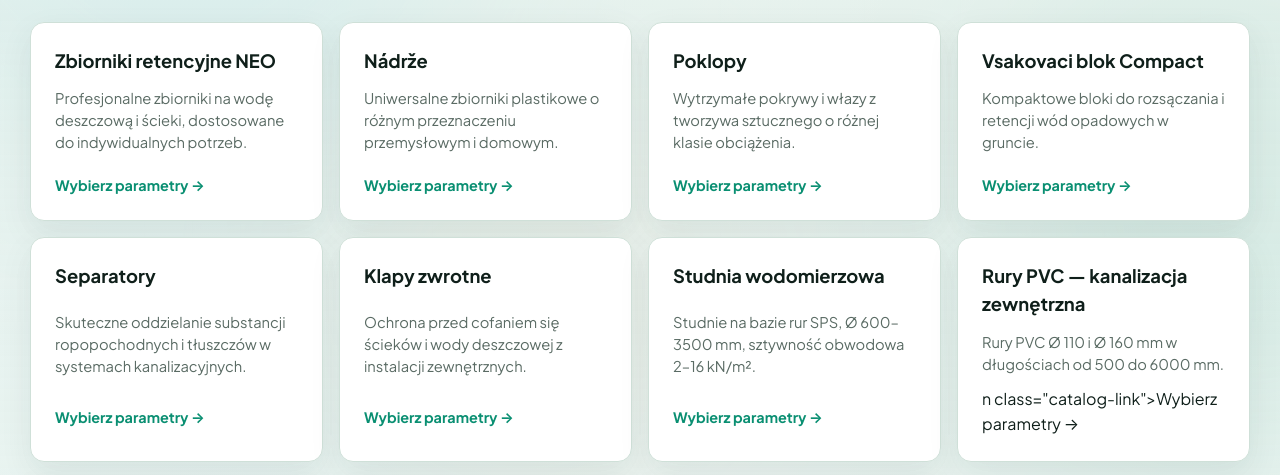
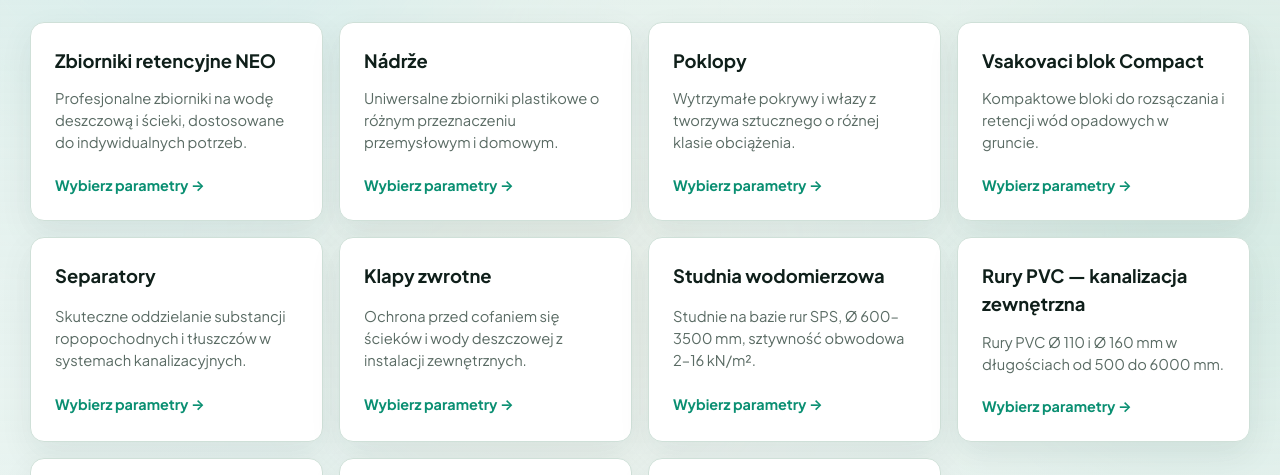
Before and after one commit to korneshon69/NeoPlasty, a website: page index.html in a window 1280 px wide. Shown: the part 274-749 px from the top of the page. Drawn offline with Linux system fonts and the light colour scheme; animation ran at ten frames a second.

Commit message:
Update index.html

```diff
--- a/index.html
+++ b/index.html
@@ -124,7 +124,7 @@
             <article class="catalog-card reveal reveal-delay-4" data-product-select="rury-pvc-kanalizacja">
               <h3>Rury PVC — kanalizacja zewnętrzna</h3>
               <p>Rury PVC Ø 110 i Ø 160 mm w długościach od 500 do 6000 mm.</p>
-n class="catalog-link">Wybierz parametry →</span>
+              <span class="catalog-link">Wybierz parametry →</span>
             </article>
 
             <article class="catalog-card reveal reveal-delay-1" data-product-select="rury-strukturalne">
```
